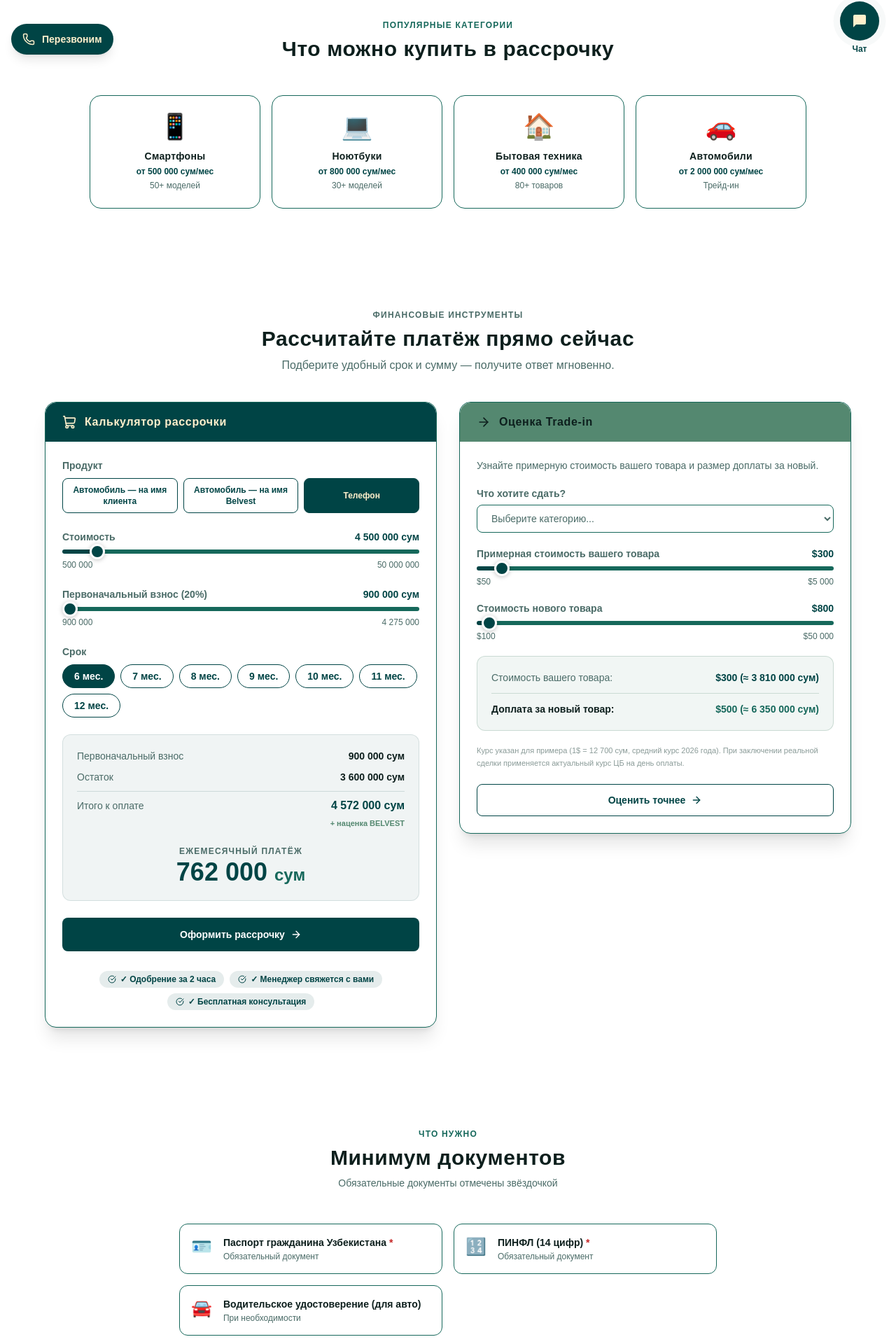
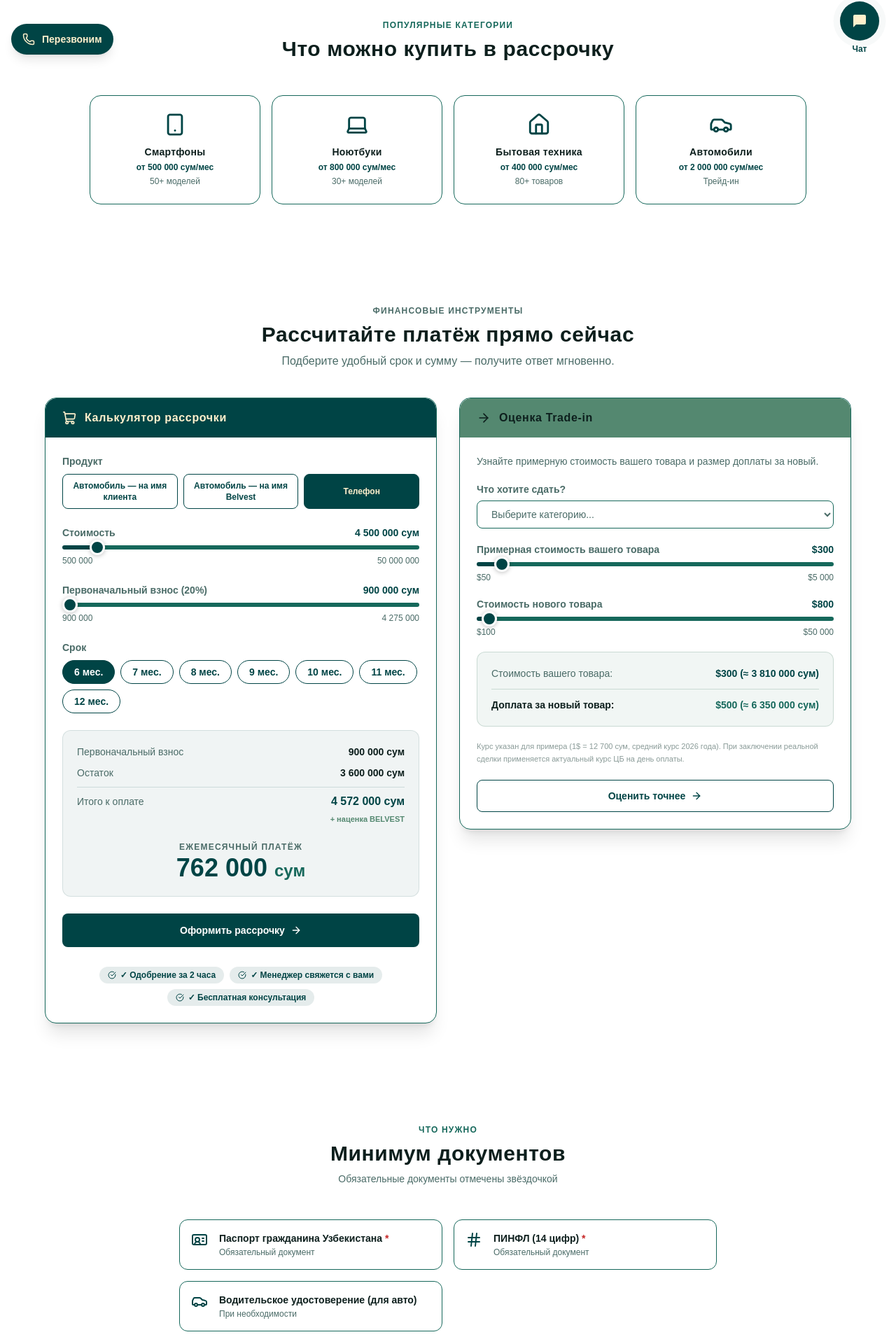
Before and after one commit to ikromov098/belvestuz, a Next.js app: page /rassrochka in a window 1280 px wide. Shown: the part 698-2618 px from the top of the page at 70% size. Built offline with nearby package versions, Linux system fonts and the light colour scheme; a web font is replaced by a local one.

Commit message:
brand and content update

```diff
--- a/src/app/catalog/page.tsx
+++ b/src/app/catalog/page.tsx
@@ -560,7 +560,7 @@ function CatalogPageInner() {
               </div>
             ) : filtered.length === 0 ? (
               <div className="flex flex-col items-center justify-center py-24 text-center">
-                <p className="text-4xl mb-4">🔍</p>
+                <div className="mb-4"><Search size={40} style={{ color: '#548870' }} /></div>
                 <p className="text-lg font-bold mb-1.5" style={{ color: '#0D1F1D' }}>{t.catalog.noResults}</p>
                 <p className="text-sm mb-5" style={{ color: '#4A6B67' }}>{t.catalog.noResultsSub}</p>
                 <button
--- a/src/app/leasing/page.tsx
+++ b/src/app/leasing/page.tsx
@@ -1,5 +1,6 @@
 import type { Metadata } from 'next';
 import Link from 'next/link';
+import { Lock, BadgeCheck, Calendar, Building2, User } from 'lucide-react';
 
 export const metadata: Metadata = {
   title: 'Лизинг (Иджара) — Belvest',
@@ -22,17 +23,17 @@ const BENEFITS = [
   {
     title: 'Без залога',
     sub: 'Само лизинговое имущество является обеспечением по договору. Не нужно закладывать собственные активы.',
-    icon: '🔓',
+    icon: <Lock size={34} style={{ color: '#004445' }} />,
   },
   {
     title: 'Без дополнительных платежей',
     sub: 'Полная сумма фиксируется при подписании договора. Никаких скрытых комиссий или неожиданных платежей.',
-    icon: '✅',
+    icon: <BadgeCheck size={34} style={{ color: '#004445' }} />,
   },
   {
     title: 'Гибкий график',
     sub: 'Сезонные, нерегулярные или ступенчатые платежи — подстроим под денежный поток вашего бизнеса.',
-    icon: '📅',
+    icon: <Calendar size={34} style={{ color: '#004445' }} />,
   },
 ];
 
@@ -143,7 +144,7 @@ export default function LeasingPage() {
             {BENEFITS.map(b => (
               <div key={b.title} className="rounded-2xl p-6"
                 style={{ backgroundColor: '#FFFFFF', border: '1px solid #16685B' }}>
-                <div className="text-4xl mb-4">{b.icon}</div>
+                <div className="mb-4">{b.icon}</div>
                 <h3 className="text-base font-extrabold mb-2" style={{ color: '#0D1F1D' }}>{b.title}</h3>
                 <p className="text-sm leading-relaxed" style={{ color: '#4A6B67' }}>{b.sub}</p>
               </div>
@@ -165,7 +166,7 @@ export default function LeasingPage() {
               <div className="flex items-center gap-3 mb-5">
                 <div className="w-10 h-10 rounded-xl flex items-center justify-center"
                   style={{ backgroundColor: '#004445' }}>
-                  <span className="text-lg">🏢</span>
+                  <Building2 size={20} style={{ color: '#FFF0CC' }} />
                 </div>
                 <div>
                   <h3 className="font-extrabold" style={{ color: '#0D1F1D' }}>Для юридических лиц</h3>
@@ -192,7 +193,7 @@ export default function LeasingPage() {
               <div className="flex items-center gap-3 mb-5">
                 <div className="w-10 h-10 rounded-xl flex items-center justify-center"
                   style={{ backgroundColor: '#548870' }}>
-                  <span className="text-lg">👤</span>
+                  <User size={20} style={{ color: '#FFF0CC' }} />
                 </div>
                 <div>
                   <h3 className="font-extrabold" style={{ color: '#0D1F1D' }}>Для ИП и самозанятых</h3>
--- a/src/app/rassrochka/page.tsx
+++ b/src/app/rassrochka/page.tsx
@@ -1,6 +1,7 @@
 import type { Metadata } from 'next';
 import Link from 'next/link';
 import CalculatorSection from '@/components/Calculator';
+import { Smartphone, Laptop, Home, Car, IdCard, Hash } from 'lucide-react';
 
 export const metadata: Metadata = {
   title: 'Рассрочка (Мурабаха) — Belvest',
@@ -8,16 +9,16 @@ export const metadata: Metadata = {
 };
 
 const CATEGORIES = [
-  { emoji: '📱', name: 'Смартфоны', sub: 'от 500 000 сум/мес', count: '50+ моделей' },
-  { emoji: '💻', name: 'Ноютбуки', sub: 'от 800 000 сум/мес', count: '30+ моделей' },
-  { emoji: '🏠', name: 'Бытовая техника', sub: 'от 400 000 сум/мес', count: '80+ товаров' },
-  { emoji: '🚗', name: 'Автомобили', sub: 'от 2 000 000 сум/мес', count: 'Трейд-ин' },
+  { emoji: <Smartphone size={34} style={{ color: '#004445' }} />, name: 'Смартфоны', sub: 'от 500 000 сум/мес', count: '50+ моделей' },
+  { emoji: <Laptop size={34} style={{ color: '#004445' }} />, name: 'Ноютбуки', sub: 'от 800 000 сум/мес', count: '30+ моделей' },
+  { emoji: <Home size={34} style={{ color: '#004445' }} />, name: 'Бытовая техника', sub: 'от 400 000 сум/мес', count: '80+ товаров' },
+  { emoji: <Car size={34} style={{ color: '#004445' }} />, name: 'Автомобили', sub: 'от 2 000 000 сум/мес', count: 'Трейд-ин' },
 ];
 
 const DOCS = [
-  { icon: '🪪', label: 'Паспорт гражданина Узбекистана', req: true },
-  { icon: '🔢', label: 'ПИНФЛ (14 цифр)', req: true },
-  { icon: '🚘', label: 'Водительское удостоверение (для авто)', req: false },
+  { icon: <IdCard size={24} style={{ color: '#004445' }} />, label: 'Паспорт гражданина Узбекистана', req: true },
+  { icon: <Hash size={24} style={{ color: '#004445' }} />, label: 'ПИНФЛ (14 цифр)', req: true },
+  { icon: <Car size={24} style={{ color: '#004445' }} />, label: 'Водительское удостоверение (для авто)', req: false },
 ];
 
 const TERMS = [
@@ -91,7 +92,7 @@ export default function RassrochkaPage() {
               <Link key={c.name} href="/catalog"
                 className="flex flex-col items-center text-center p-6 rounded-2xl bg-white transition-shadow hover:shadow-md"
                 style={{ border: '1px solid #16685B' }}>
-                <span className="text-4xl mb-3">{c.emoji}</span>
+                <div className="mb-3">{c.emoji}</div>
                 <h3 className="text-sm font-extrabold mb-1" style={{ color: '#0D1F1D' }}>{c.name}</h3>
                 <p className="text-xs font-semibold" style={{ color: '#004445' }}>{c.sub}</p>
                 <p className="text-xs mt-1" style={{ color: '#4A6B67' }}>{c.count}</p>
@@ -116,7 +117,7 @@ export default function RassrochkaPage() {
             {DOCS.map(d => (
               <div key={d.label} className="flex items-start gap-4 p-4 rounded-xl"
                 style={{ backgroundColor: '#FFFFFF', border: '1px solid #16685B' }}>
-                <span className="text-2xl shrink-0">{d.icon}</span>
+                <div className="shrink-0">{d.icon}</div>
                 <div>
                   <p className="text-sm font-semibold" style={{ color: '#0D1F1D' }}>
                     {d.label}{d.req && <span style={{ color: '#C62828' }}> *</span>}
--- a/src/app/trade-in/page.tsx
+++ b/src/app/trade-in/page.tsx
@@ -3,15 +3,16 @@
 import { useState } from 'react';
 import Link from 'next/link';
 import { useLanguage } from '@/context/LanguageContext';
+import { Smartphone, Car, Package } from 'lucide-react';
 
 function fmt(n: number) {
   return Math.round(n).toString().replace(/\B(?=(\d{3})+(?!\d))/g, ' ');
 }
 
 const CATEGORIES = [
-  { id: 'phone', emoji: '📱', basePrice: 3_000_000 },
-  { id: 'car',   emoji: '🚗', basePrice: 15_000_000 },
-  { id: 'other', emoji: '📦', basePrice: 3_500_000 },
+  { id: 'phone', emoji: <Smartphone size={24} style={{ color: '#004445' }} />, basePrice: 3_000_000 },
+  { id: 'car',   emoji: <Car size={24} style={{ color: '#004445' }} />,        basePrice: 15_000_000 },
+  { id: 'other', emoji: <Package size={24} style={{ color: '#004445' }} />,    basePrice: 3_500_000 },
 ];
 
 const CONDITIONS = [
@@ -145,7 +146,7 @@ export default function TradeInPage() {
                         border: `2px solid ${active ? '#004445' : '#16685B'}`,
                         backgroundColor: active ? 'rgba(84,136,112,0.10)' : '#fff',
                       }}>
-                      <span className="text-2xl">{cat.emoji}</span>
+                      <span>{cat.emoji}</span>
                       <span className="text-xs font-semibold text-center" style={{ color: active ? '#0D1F1D' : '#4A6B67' }}>
                         {L.catName[cat.id]}
                       </span>
@@ -261,7 +262,7 @@ export default function TradeInPage() {
             {CATEGORIES.map(c => (
               <div key={c.id} className="flex items-center gap-2 px-5 py-3 rounded-xl"
                 style={{ backgroundColor: '#FFFFFF', border: '1px solid #16685B' }}>
-                <span className="text-xl">{c.emoji}</span>
+                <span>{c.emoji}</span>
                 <span className="text-sm font-semibold" style={{ color: '#0D1F1D' }}>{L.catName[c.id]}</span>
               </div>
             ))}
--- a/src/components/Calculator.tsx
+++ b/src/components/Calculator.tsx
@@ -2,7 +2,7 @@
 
 import { useState } from 'react';
 import Link from 'next/link';
-import { ShoppingCart, CheckCircle, ArrowRight } from 'lucide-react';
+import { ShoppingCart, CheckCircle, ArrowRight, Info } from 'lucide-react';
 import { useLanguage } from '@/context/LanguageContext';
 
 // ─── Types ───────────────────────────────────────────────────────────────────
@@ -293,8 +293,9 @@ function InstallmentCalculator({ defaultProduct = 'carA' }: { defaultProduct?: P
 
         {/* Option B ownership note */}
         {product === 'carB' && (
-          <p className="text-xs -mt-3 leading-relaxed" style={{ color: '#4A6B67' }}>
-            ℹ️ {L.carBNote}
+          <p className="text-xs -mt-3 leading-relaxed flex items-start gap-1.5" style={{ color: '#4A6B67' }}>
+            <Info size={14} className="shrink-0 mt-0.5" style={{ color: '#548870' }} />
+            {L.carBNote}
           </p>
         )}
 
```
